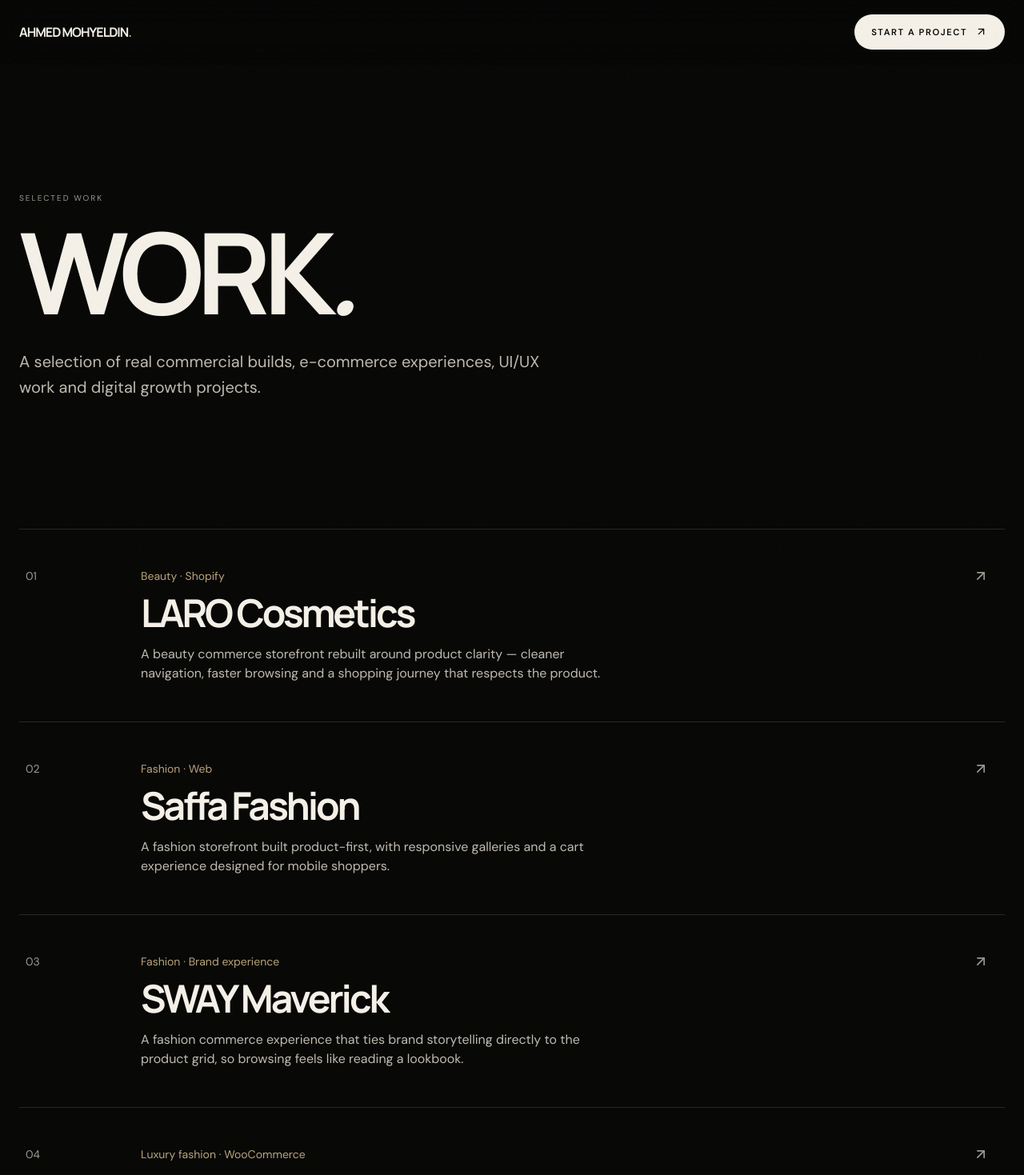
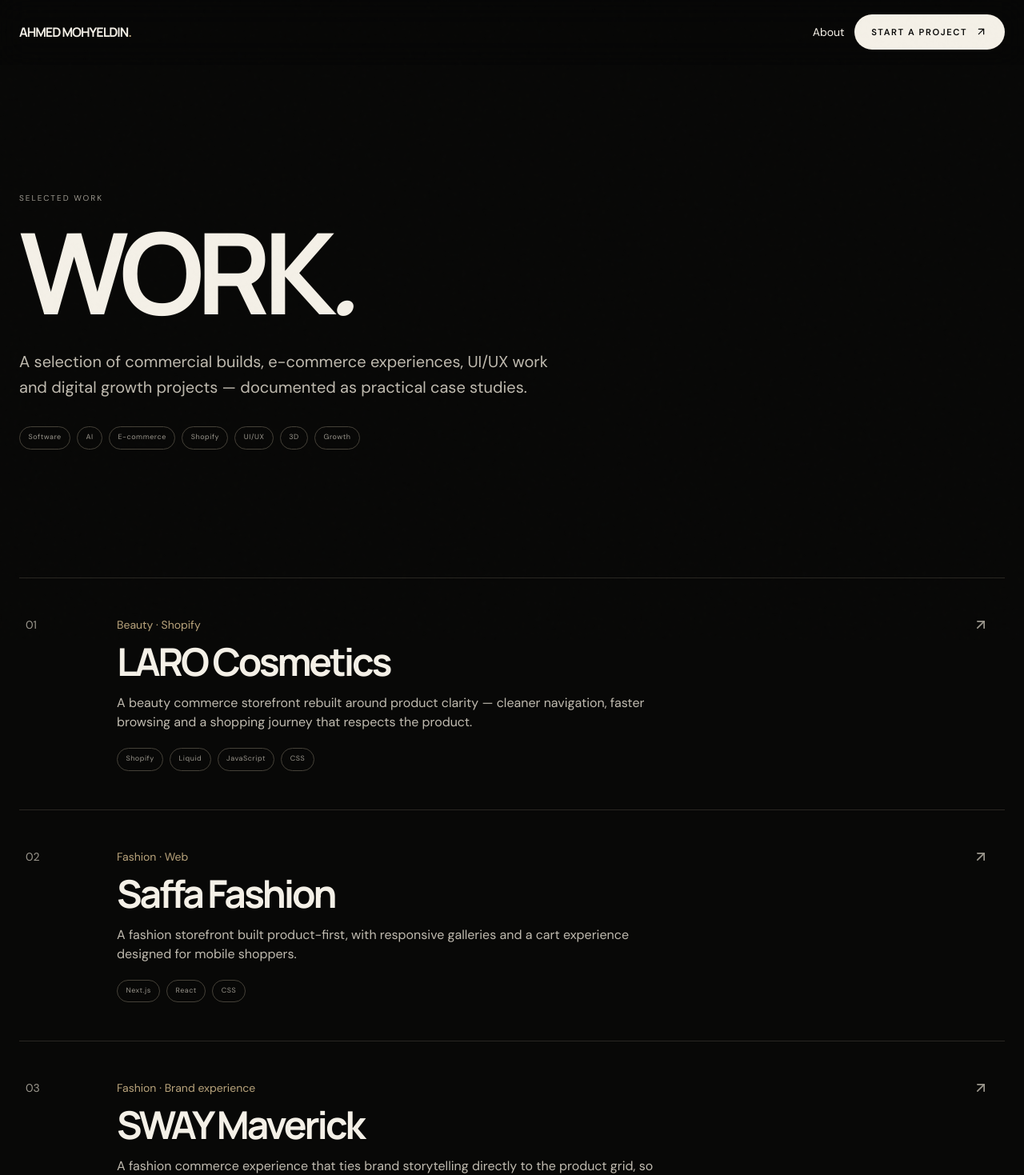
Before and after one commit to AhmedMohy99/ahmed-mohy-portfolio, a Next.js app: page /work in a window 1280 px wide. Shown: the top 1469 px of the page at 80% size. Built offline with nearby package versions, Linux system fonts and the light colour scheme; a web font is replaced by a local one.

Commit message:
feat: polish work index and case-study discovery

```diff
--- a/app/work/page.tsx
+++ b/app/work/page.tsx
@@ -2,37 +2,17 @@
 import Link from 'next/link';
 import { ArrowUpRight } from 'lucide-react';
 import { projects } from '@/data/projects';
+import { site } from '@/lib/site';
 
-export const metadata: Metadata = {
-  title: 'Selected Work',
-  description: 'Selected software, e-commerce, Shopify, UI/UX and digital growth work by Ahmed Mohyeldin.',
-};
+export const metadata: Metadata = { title: 'Selected Work', description: 'Selected software, e-commerce, Shopify, UI/UX and digital growth work by Ahmed Mohyeldin.', alternates: { canonical: '/work' } };
 
 export default function WorkPage() {
   return (
     <main className="grain min-h-screen">
-      <header className="site-nav sticky top-0 z-40">
-        <div className="container flex h-20 items-center justify-between">
-          <Link href="/" className="display text-base">AHMED MOHYELDIN<span className="text-[var(--bronze)]">.</span></Link>
-          <Link href="/#contact" className="btn btn-primary">Start a project <ArrowUpRight size={15} /></Link>
-        </div>
-      </header>
-      <section className="container py-28 md:py-40">
-        <div className="label">Selected work</div>
-        <h1 className="display mt-6 text-[clamp(4rem,11vw,11rem)] leading-[.8]">WORK<span className="serif-italic">.</span></h1>
-        <p className="mt-10 max-w-2xl text-xl leading-relaxed text-[var(--ink-soft)]">A selection of real commercial builds, e-commerce experiences, UI/UX work and digital growth projects.</p>
-      </section>
-      <section className="container pb-32">
-        <div className="border-t border-[var(--line)]">
-          {projects.map((project, i) => (
-            <Link key={project.slug} href={`/work/${project.slug}`} className="group grid items-start gap-6 border-b border-[var(--line)] px-2 py-9 transition hover:bg-[var(--panel)] md:grid-cols-[120px_1fr_32px] md:py-12">
-              <span className="text-sm text-[var(--muted)]">{String(i + 1).padStart(2, '0')}</span>
-              <div><div className="text-sm text-[var(--bronze)]">{project.tag}</div><h2 className="display mt-3 text-3xl md:text-5xl transition-transform group-hover:translate-x-2">{project.name}</h2><p className="mt-4 max-w-xl text-[var(--ink-soft)]">{project.description}</p></div>
-              <ArrowUpRight className="text-[var(--muted)] transition group-hover:-translate-y-1 group-hover:translate-x-1" size={20} />
-            </Link>
-          ))}
-        </div>
-      </section>
+      <header className="site-nav sticky top-0 z-40" aria-label="Work navigation"><div className="container flex h-20 items-center justify-between"><Link href="/" className="display text-base" aria-label="Ahmed Mohyeldin home">AHMED MOHYELDIN<span className="text-[var(--bronze)]">.</span></Link><div className="flex items-center gap-3"><Link href="/#about" className="hidden text-sm text-[var(--muted)] md:inline">About</Link><Link href="/#contact" className="btn btn-primary">Start a project <ArrowUpRight size={15} /></Link></div></div></header>
+      <section className="container py-28 md:py-40"><div className="label">Selected work</div><h1 className="display mt-6 text-[clamp(4rem,11vw,11rem)] leading-[.8]">WORK<span className="serif-italic">.</span></h1><p className="mt-10 max-w-2xl text-xl leading-relaxed text-[var(--ink-soft)]">A selection of commercial builds, e-commerce experiences, UI/UX work and digital growth projects — documented as practical case studies.</p><div className="mt-8 flex flex-wrap gap-2">{['Software','AI','E-commerce','Shopify','UI/UX','3D','Growth'].map((item) => <span className="tag" key={item}>{item}</span>)}</div></section>
+      <section className="container pb-32" aria-label="Project case studies"><div className="border-t border-[var(--line)]">{projects.map((project, i) => <Link key={project.slug} href={`/work/${project.slug}`} className="group grid items-start gap-6 border-b border-[var(--line)] px-2 py-9 transition hover:bg-[var(--panel)] md:grid-cols-[90px_1fr_32px] md:py-12"><span className="text-sm text-[var(--muted)]">{String(i + 1).padStart(2, '0')}</span><div><div className="text-sm text-[var(--bronze)]">{project.tag}</div><h2 className="display mt-3 text-3xl md:text-5xl transition-transform group-hover:translate-x-2">{project.name}</h2><p className="mt-4 max-w-2xl text-[var(--ink-soft)]">{project.description}</p><div className="mt-5 flex flex-wrap gap-2">{project.technologies.slice(0, 4).map((tech) => <span key={tech} className="tag">{tech}</span>)}</div></div><ArrowUpRight aria-hidden="true" className="text-[var(--muted)] transition group-hover:-translate-y-1 group-hover:translate-x-1" size={20} /></Link>)}</div></section>
+      <footer className="border-t border-[var(--line)] py-8"><div className="container flex justify-between gap-4 text-sm text-[var(--muted)]"><span>© {new Date().getFullYear()} {site.name}</span><Link href="/#contact">Start a conversation</Link></div></footer>
     </main>
   );
 }
```
